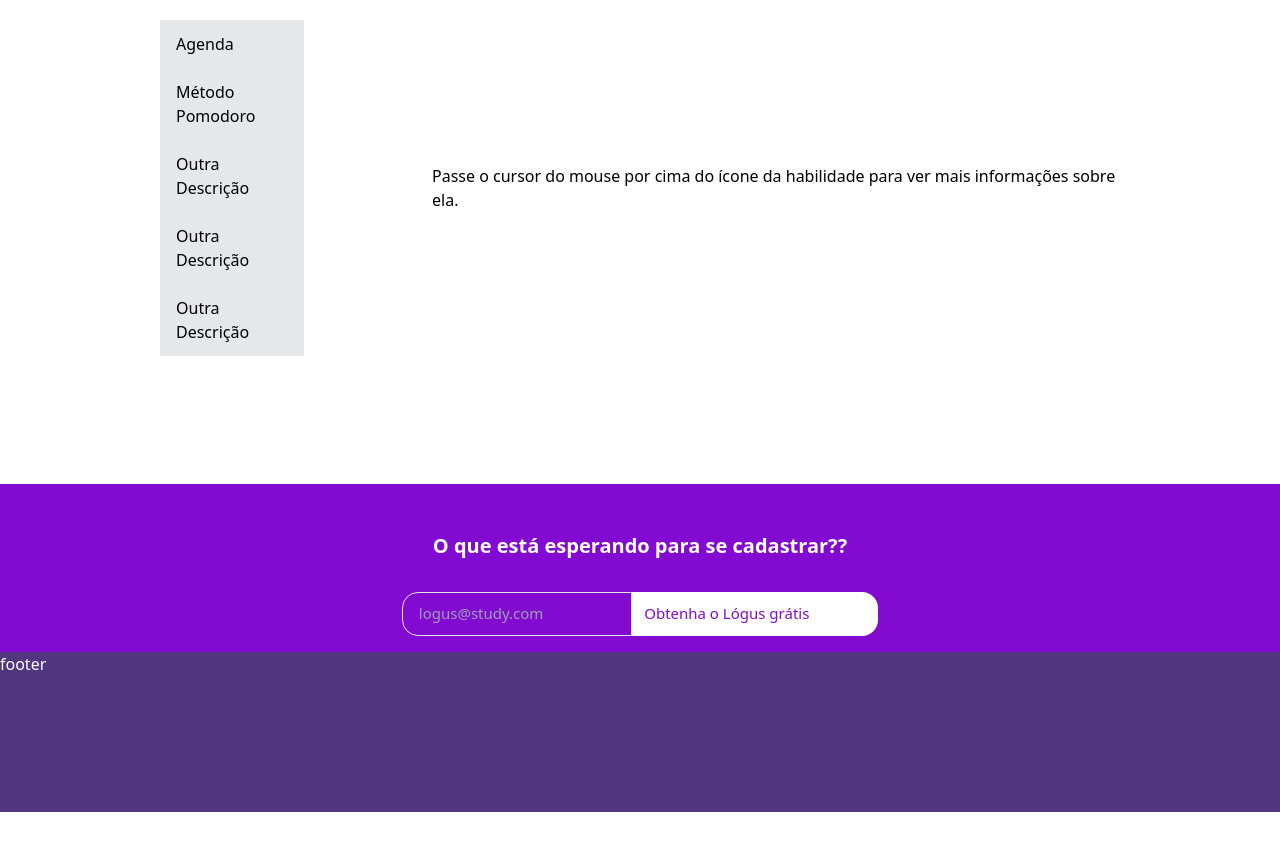
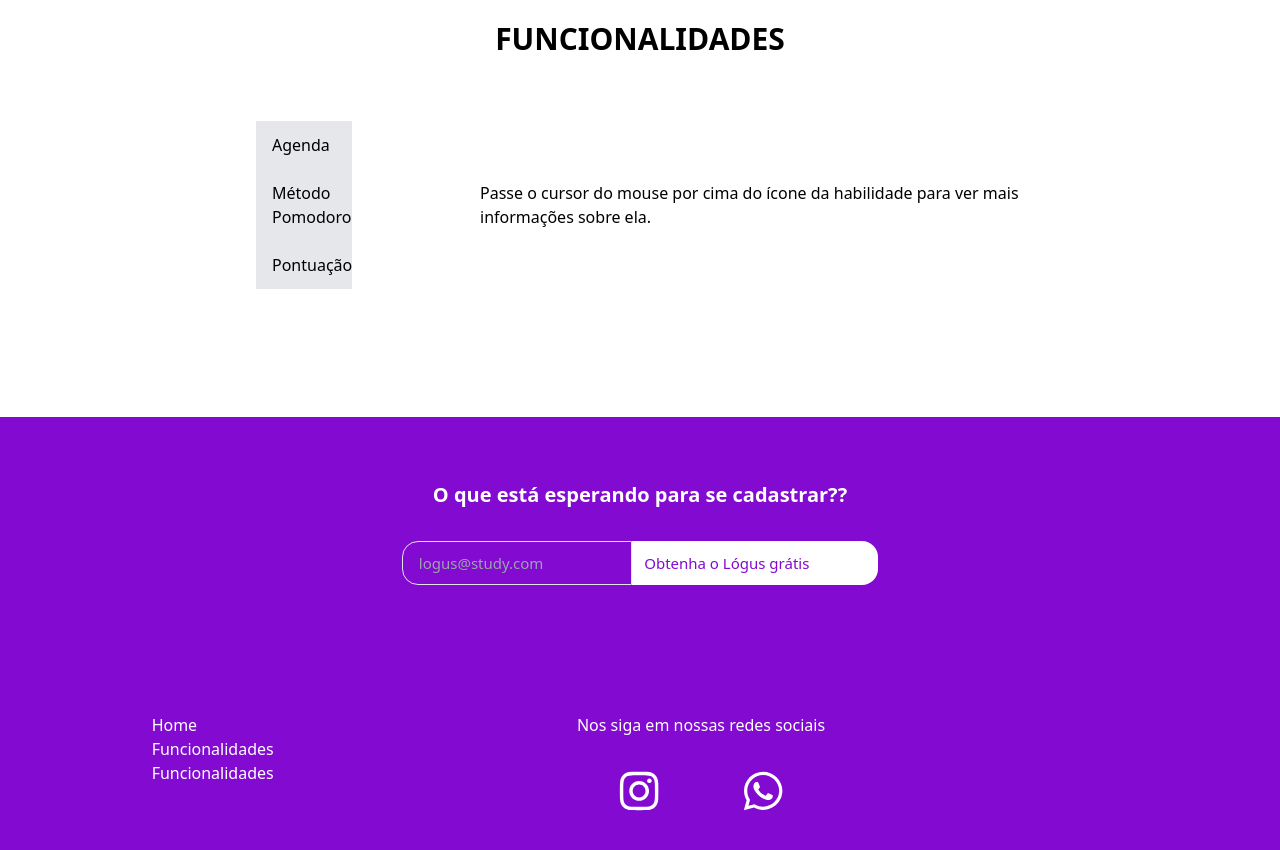
Before and after one commit to smViana19/logus-app-react, a React (Vite) app in the folder client/: page / in a window 1280 px wide. Shown: the part 1980-2830 px from the top of the page. Before the commit the page ends 2792 px from the top, so only its background shows below. Built offline with nearby package versions, Linux system fonts and the light colour scheme.

Commit message:
organização components landing page

```diff
--- /dev/null
+++ b/client/src/components/Footer/FooterLanding.jsx
@@ -0,0 +1,55 @@
+import React from 'react'
+import InputPurple from '../Inputs/InputPurple';
+
+export default function FooterLanding() {
+    return (
+        <footer className='bg-[#820AD1]'>
+            <div className=' pt-8 pb-32'>
+                <h3 className='font-semibold text-xl text-white text-center my-8'>O que está esperando para se cadastrar??</h3>
+                <InputPurple
+                    typeInput='email'
+                    placeholderInput='logus@study.com'
+                    typeBtn='submit'
+                    valueBtn='Obtenha o Lógus grátis'
+                    btnBgColor='white'
+                    btnTextColor='#830AD1'
+                    inputBorder='1px solid #E3E3E3'
+                    placeholderColor='white'
+                />
+            </div>
+            <div className='text-white h-40 flex justify-around'>
+
+                <div>
+                    <ul>
+                        <li><a href="">Home</a></li>
+                        <li><a href="">Funcionalidades</a></li>
+                        <li><a href="">Funcionalidades</a></li>
+
+                    </ul>
+                </div>
+
+
+
+                <div>
+                    <h2 className='mb-8 text-center'>Nos siga em nossas redes sociais</h2>
+                    <div className='flex justify-around'>
+                        <a href="">
+                            <svg xmlns="http://www.w3.org/2000/svg" height="44" width="40.25" viewBox="0 0 448 512">
+                                <path fill="#ffffff" d="M224.1 141c-63.6 0-114.9 51.3-114.9 114.9s51.3 114.9 114.9 114.9S339 319.5 339 255.9 287.7 141 224.1 141zm0 189.6c-41.1 0-74.7-33.5-74.7-74.7s33.5-74.7 74.7-74.7 74.7 33.5 74.7 74.7-33.6 74.7-74.7 74.7zm146.4-194.3c0 14.9-12 26.8-26.8 26.8-14.9 0-26.8-12-26.8-26.8s12-26.8 26.8-26.8 26.8 12 26.8 26.8zm76.1 27.2c-1.7-35.9-9.9-67.7-36.2-93.9-26.2-26.2-58-34.4-93.9-36.2-37-2.1-147.9-2.1-184.9 0-35.8 1.7-67.6 9.9-93.9 36.1s-34.4 58-36.2 93.9c-2.1 37-2.1 147.9 0 184.9 1.7 35.9 9.9 67.7 36.2 93.9s58 34.4 93.9 36.2c37 2.1 147.9 2.1 184.9 0 35.9-1.7 67.7-9.9 93.9-36.2 26.2-26.2 34.4-58 36.2-93.9 2.1-37 2.1-147.8 0-184.8zM398.8 388c-7.8 19.6-22.9 34.7-42.6 42.6-29.5 11.7-99.5 9-132.1 9s-102.7 2.6-132.1-9c-19.6-7.8-34.7-22.9-42.6-42.6-11.7-29.5-9-99.5-9-132.1s-2.6-102.7 9-132.1c7.8-19.6 22.9-34.7 42.6-42.6 29.5-11.7 99.5-9 132.1-9s102.7-2.6 132.1 9c19.6 7.8 34.7 22.9 42.6 42.6 11.7 29.5 9 99.5 9 132.1s2.7 102.7-9 132.1z" />
+                            </svg>
+                        </a>
+                        <a href="">
+                            <svg xmlns="http://www.w3.org/2000/svg" height="44" width="40.25" viewBox="0 0 448 512">
+                                <path fill="#ffffff" d="M380.9 97.1C339 55.1 283.2 32 223.9 32c-122.4 0-222 99.6-222 222 0 39.1 10.2 77.3 29.6 111L0 480l117.7-30.9c32.4 17.7 68.9 27 106.1 27h.1c122.3 0 224.1-99.6 224.1-222 0-59.3-25.2-115-67.1-157zm-157 341.6c-33.2 0-65.7-8.9-94-25.7l-6.7-4-69.8 18.3L72 359.2l-4.4-7c-18.5-29.4-28.2-63.3-28.2-98.2 0-101.7 82.8-184.5 184.6-184.5 49.3 0 95.6 19.2 130.4 54.1 34.8 34.9 56.2 81.2 56.1 130.5 0 101.8-84.9 184.6-186.6 184.6zm101.2-138.2c-5.5-2.8-32.8-16.2-37.9-18-5.1-1.9-8.8-2.8-12.5 2.8-3.7 5.6-14.3 18-17.6 21.8-3.2 3.7-6.5 4.2-12 1.4-32.6-16.3-54-29.1-75.5-66-5.7-9.8 5.7-9.1 16.3-30.3 1.8-3.7 .9-6.9-.5-9.7-1.4-2.8-12.5-30.1-17.1-41.2-4.5-10.8-9.1-9.3-12.5-9.5-3.2-.2-6.9-.2-10.6-.2-3.7 0-9.7 1.4-14.8 6.9-5.1 5.6-19.4 19-19.4 46.3 0 27.3 19.9 53.7 22.6 57.4 2.8 3.7 39.1 59.7 94.8 83.8 35.2 15.2 49 16.5 66.6 13.9 10.7-1.6 32.8-13.4 37.4-26.4 4.6-13 4.6-24.1 3.2-26.4-1.3-2.5-5-3.9-10.5-6.6z" />
+                            </svg>
+                        </a>
+                    </div>
+                </div>
+
+                <div>
+
+                </div>
+            </div>
+        </footer>
+    )
+}
--- /dev/null
+++ b/client/src/components/FunctionalityItem.jsx
@@ -0,0 +1,14 @@
+import React from 'react';
+
+function FunctionalityItem({ name, description, image, isActive, onHover }) {
+    return (
+        <li
+            className={`py-3 px-4 flex cursor-pointer ${isActive ? 'border-l-2 border-purplePrimary' : ''}`}
+            onMouseOver={onHover}
+        >
+            {name}
+        </li>
+    );
+}
+
+export default FunctionalityItem;
--- a/client/src/pages/Index.jsx
+++ b/client/src/pages/Index.jsx
@@ -7,13 +7,15 @@
 import InputPurple from '../components/Inputs/InputPurple';
 import ContainerPrintApp from '../components/CardsContainers/ContainerPrintApp';
 import Subtitle from '../components/Text/Subtitulo';
+import FunctionalityItem from '../components/FunctionalityItem';
+import FooterLanding from '../components/Footer/FooterLanding';
 
 //images
 import imgAppStore from '../assets/installAppStore.png';
 import imgGooglePlay from '../assets/installGooglePlay.png';
 import imgMockupMobile from '../assets/mockup-home-mobile.png';
 import imgAgenda from '../assets/agenda.png';
-import imgPomodoro from '../assets/pomodoro.png'
+import imgPomodoro from '../assets/pomodoro.png';
 
 import '../css/welcome.css';
 
@@ -31,6 +33,38 @@
         dispatch(actions.loginFailure());
         navigate('/');
     };
+
+    const functionalities = [
+        {
+            name: 'Agenda',
+            description: `
+                <h3 class="text-lg font-semibold mb-4">Agenda</h3>
+                <p class="w-3/4">Implementamos uma agenda intuitiva para organizar suas atividades de forma funcional</p>
+            `,
+            image: imgAgenda,
+            id: 'agenda'
+        },
+        {
+            name: 'Método Pomodoro',
+            description: `
+                <h3 class="text-lg font-semibold mb-4">Método Pomodoro</h3>
+                <p class="w-3/4 mt-4">Implementamos uma agenda intuitiva para organizar suas atividades de forma funcional</p>
+            `,
+            image: imgPomodoro,
+            id: 'pomodoro'
+        },
+        {
+            name: 'Pontuação',
+            description: `
+                <h3 class="text-lg font-semibold mb-4">Pontuação</h3>
+                <p class="w-3/4">Optamos pelo método de pontuação para incentivar os alunos a se dedicarem mais aos estudos. A ideia é recompensar os esforços dos estudantes através de um sistema que contabiliza pontos cada vez que eles realizam determinadas atividades acadêmicas. Essas atividades incluem a postagem de exercícios resolvidos, a elaboração de resumos detalhados, a criação e compartilhamento de slides para apresentações, a entrega de trabalhos bem feitos, ou qualquer outra atividade elaborada pelo professor.</p>
+                <p class="w-3/4 mt-4">Nosso objetivo é criar um ambiente mais dinâmico e participativo, onde os alunos se sintam motivados a contribuir continuamente para o seu próprio aprendizado e para o de seus colegas.</p>
+                <p class="w-3/4 mt-4">Quando o aluno atinge uma determinada pontuação, a própria escola será responsável por decidir qual recompensa ele receberá. As recompensas serão selecionadas para refletir o esforço e a dedicação do aluno, e poderão variar desde reconhecimentos públicos, certificados de mérito, até pequenas premiações.</p>
+            `,
+            image: null,
+            id: 'pontuacao'
+        }
+    ];
 
     return (
         <div className="bg-center bg-corPrincipal selection:bg-red-500 selection:text-white bg-img">
@@ -62,8 +96,8 @@
                                 <Link to="/dashboard">Dashboard</Link>
                             ) : (
                                 <Link to="/registro"
-                                className="font-medium text-white  hover:text-neutral-500"
-                                id='btnRegistrar'>Registrar</Link>
+                                    className="font-medium text-white  hover:text-neutral-500"
+                                    id='btnRegistrar'>Registrar</Link>
                             )}
                             {isLoggedIn && (<FaCircle size={24} color='#66ff33' />)}
                         </li>
@@ -71,7 +105,7 @@
                 </nav>
             </header>
 
-            <main>
+            <main className='mx-64'>
                 <section id='home'>
                     <h1 className='text-4xl text-white font-bold text-center mt-48 mb-32'>Conectando mentes, expandindo horizontes.</h1>
                     <InputPurple
@@ -89,80 +123,32 @@
                         <Subtitle>Baixe também nosso aplicativo mobile</Subtitle>
                         <p className='mt-4'>Baixe o nosso aplicativo e tenha acesso a todas as funcionalidades a qualquer hora e em qualquer lugar. Simplifique sua vida com a conveniência do nosso app.</p>
                         <div className='flex justify-left gap-32 mt-16'>
-                            <a href="#"><img className='w-32' src={imgGooglePlay} alt="Link para baixar o aplicativo android" /></a>
-                            <a href="#"><img className='w-32' src={imgAppStore} alt="Link para baixar o aplicativo IOS" /></a>
+                            <a href="#"><img className='w-40' src={imgGooglePlay} alt="Link para baixar o aplicativo android" /></a>
+                            <a href="#"><img className='w-40' src={imgAppStore} alt="Link para baixar o aplicativo IOS" /></a>
                         </div>
                     </div>
                     <img className='w-3/4' src={imgMockupMobile} alt="Mockup Mobile" />
                 </section>
 
-                <section id='funcionalidades' className='my-32 w-3/4 m-auto'>
+                <section id='funcionalidades' className='my-32 m-auto'>
                     <Subtitle centered>FUNCIONALIDADES</Subtitle>
                     <div className='grid grid-cols-4 gap-32 justify-between mt-16'>
                         <div className='bg-gray-200 flex-none col-span-1'>
                             <ul>
-                                <li
-                                    className={`py-3 px-4 flex cursor-pointer ${hoveredItem === 'agenda' ? 'border-l-2 border-purplePrimary' : ''}`}
-                                    onMouseOver={() => {
-                                        setDescription(`
-                                            <h3 class="text-lg font-semibold mb-4">Agenda</h3>
-                                            <p class="w-3/4">Implementamos uma agenda intuitiva para organizar suas atividades de forma funcional</p>
-                                        `);
-                                        setImageChange(imgAgenda);
-                                        setHoveredItem('agenda');
-                                    }}
-                                >
-                                    Agenda
-                                </li>
-                                <li
-                                    className={`py-3 px-4 flex cursor-pointer ${hoveredItem === 'pomodoro' ? 'border-l-2 border-purplePrimary' : ''}`}
-                                    onMouseOver={() => {
-                                        setDescription(`
-                                            <h3 class="text-lg font-semibold mb-4">Método Pomodoro</h3>
-                                            <p class="w-3/4">Implementamos uma agenda intuitiva para organizar suas atividades de forma funcional</p>
-                                        `);
-                                        setImageChange(imgPomodoro);
-                                        setHoveredItem('pomodoro');
-                                    }}
-                                >
-                                    Método Pomodoro
-                                </li>
-                                <li
-                                    className={`py-3 px-4 flex cursor-pointer ${hoveredItem === 'outra' ? 'border-l-2 border-purplePrimary' : ''}`}
-                                    onMouseOver={() => {
-                                        setDescription(`
-                                            <h3 class="text-lg font-semibold mb-4">Agenda</h3>
-                                            <p class="w-3/4">Implementamos uma agenda intuitiva para organizar suas atividades de forma funcional</p>
-                                        `);
-                                        setHoveredItem('outra');
-                                    }}
-                                >
-                                    Outra Descrição
-                                </li>
-                                <li
-                                    className={`py-3 px-4 flex cursor-pointer ${hoveredItem === 'outra' ? 'border-l-2 border-purplePrimary' : ''}`}
-                                    onMouseOver={() => {
-                                        setDescription(`
-                                            <h3 class="text-lg font-semibold mb-4">Agenda</h3>
-                                            <p class="w-3/4">Implementamos uma agenda intuitiva para organizar suas atividades de forma funcional</p>
-                                        `);
-                                        setHoveredItem('outra');
-                                    }}
-                                >
-                                    Outra Descrição
-                                </li>
-                                <li
-                                    className={`py-3 px-4 flex cursor-pointer ${hoveredItem === 'outra' ? 'border-l-2 border-purplePrimary' : ''}`}
-                                    onMouseOver={() => {
-                                        setDescription(`
-                                            <h3 class="text-lg font-semibold mb-4">Agenda</h3>
-                                            <p class="w-3/4">Implementamos uma agenda intuitiva para organizar suas atividades de forma funcional</p>
-                                        `);
-                                        setHoveredItem('outra');
-                                    }}
-                                >
-                                    Outra Descrição
-                                </li>
+                                {functionalities.map(item => (
+                                    <FunctionalityItem
+                                        key={item.id}
+                                        name={item.name}
+                                        description={item.description}
+                                        image={item.image}
+                                        isActive={hoveredItem === item.id}
+                                        onHover={() => {
+                                            setDescription(item.description);
+                                            setImageChange(item.image);
+                                            setHoveredItem(item.id);
+                                        }}
+                                    />
+                                ))}
                             </ul>
                         </div>
 
@@ -174,24 +160,7 @@
                 </section>
             </main>
 
-            <footer>
-                <div className='bg-[#820AD1] py-4'>
-                    <h3 className='font-semibold text-xl text-white text-center my-8'>O que está esperando para se cadastrar??</h3>
-                    <InputPurple
-                        typeInput='email'
-                        placeholderInput='logus@study.com'
-                        typeBtn='submit'
-                        valueBtn='Obtenha o Lógus grátis'
-                        btnBgColor='white'
-                        btnTextColor='#830AD1'
-                        inputBorder='1px solid #E3E3E3'
-                        placeholderColor='white'
-                    />
-                </div>
-                <div className='bg-[#533680] text-white h-40'>
-                    footer
-                </div>
-            </footer>
+            <FooterLanding />
         </div>
     );
 }
```
